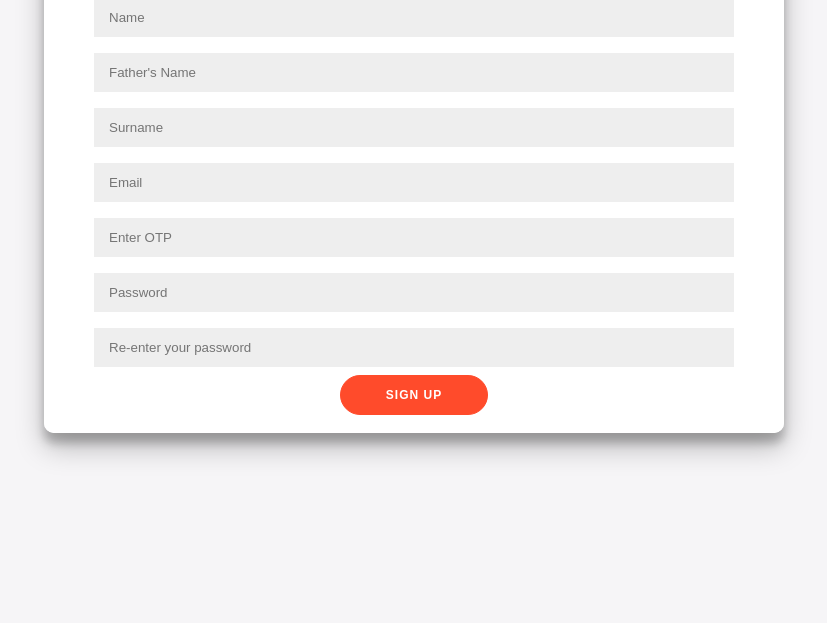
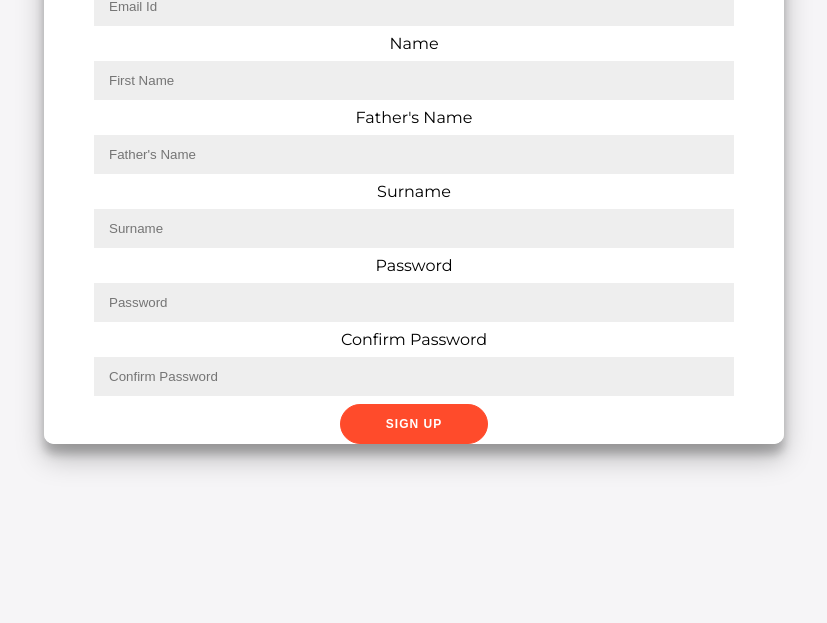
Before and after one commit to ShahRiya13/SGP-Semester3, a plain HTML site: page signup.html in a window 1280 px wide. Shown: the part 207-830 px from the top of the page, without its empty margins (226-1053 px from the left). Drawn offline with Linux system fonts and the light colour scheme.

Commit message:
Update signup.html

```diff
--- a/signup.html
+++ b/signup.html
@@ -14,13 +14,18 @@
     <div class="container">
         <form>
             <h1>Sign Up</h1>
-            <input type="text" placeholder="Name" />
-            <input type="text" placeholder="Father's Name" />
-            <input type="text" placeholder="Surname" />
-            <input type="email" placeholder="Email" />
-            <input type="otp" placeholder="Enter OTP" />
-            <input type="password" placeholder="Password" />
-            <input type="password" placeholder="Re-enter your password" />
+            <label class="fieldlabels">Email</label>
+            <input type="email" name="email" placeholder="Email Id" />
+            <label class="fieldlabels">Name</label>
+            <input type="text" name="name" placeholder="First Name" />
+            <label class="fieldlabels">Father's Name</label>
+            <input type="text" name="fname" placeholder="Father's Name" />
+            <label class="fieldlabels">Surname</label>
+            <input type="text" name="sname" placeholder="Surname" />
+            <label class="fieldlabels">Password</label>
+            <input type="password" name="pwd" placeholder="Password" />
+            <label class="fieldlabels">Confirm Password</label>
+            <input type="password" name="cpwd" placeholder="Confirm Password" />
             <button>Sign Up</button>
         </form>
 
```
